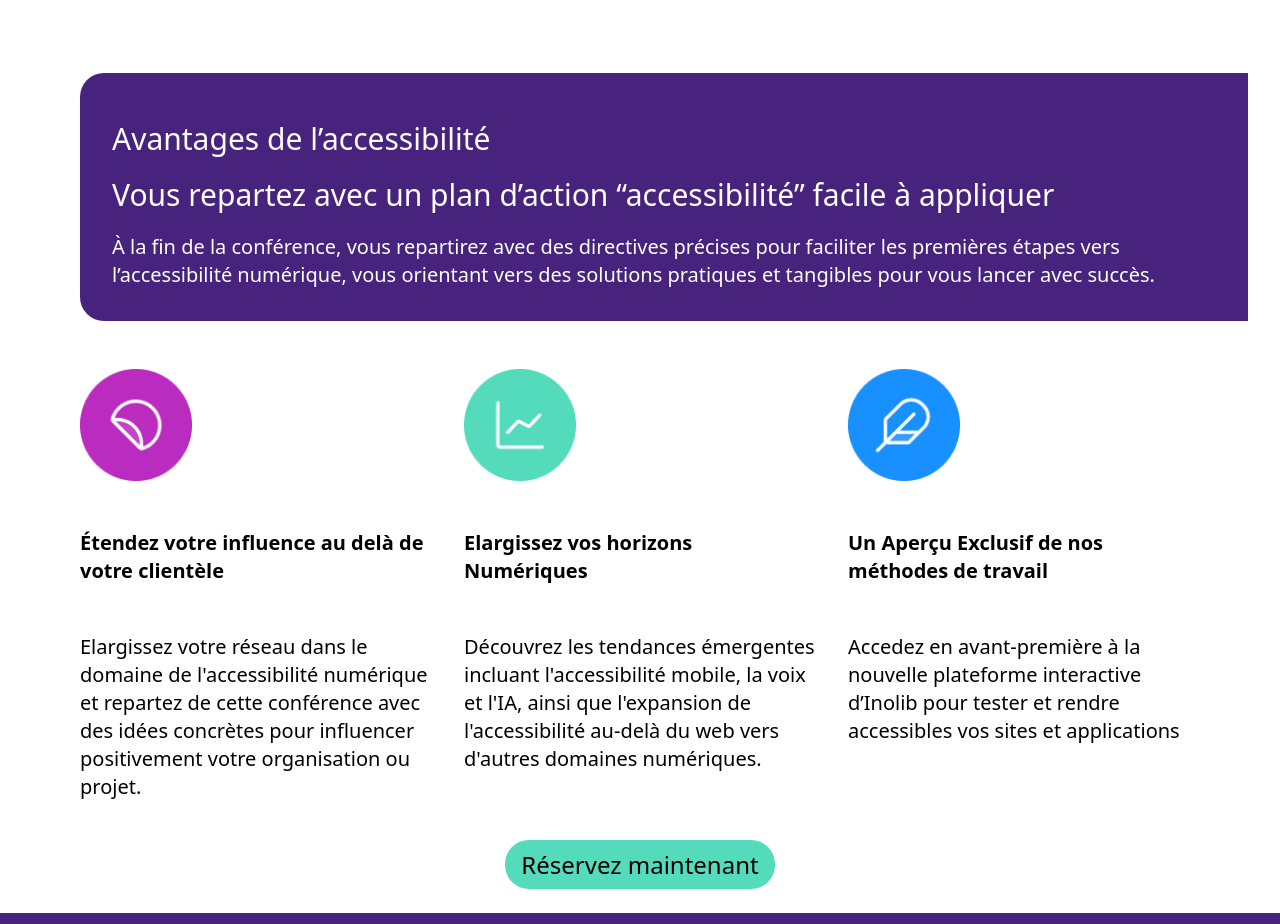
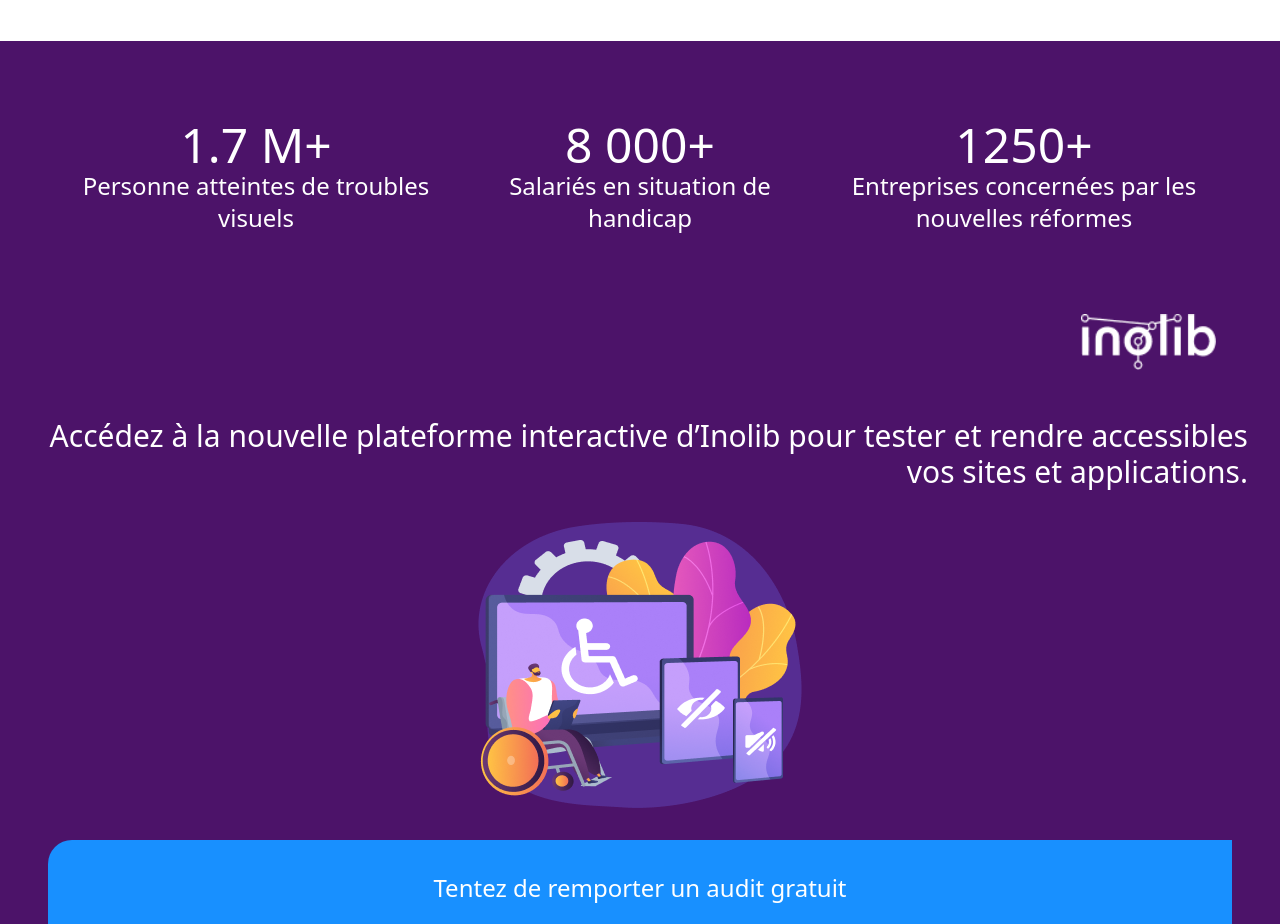
Before and after one commit to inolib/seeph2023, a React (Vite) app: page / in a window 1280 px wide. Shown: the part 2160-3084 px from the top of the page. Built offline with nearby package versions, Linux system fonts and the light colour scheme.

Commit message:
feat: RWD EighthRegion

```diff
--- a/src/components/sections/EighthRegion.tsx
+++ b/src/components/sections/EighthRegion.tsx
@@ -1,5 +1,58 @@
+import { useId } from "react";
+
 import { Landmark } from "../ui/Landmark/Landmark";
 
 export const EighthRegion = () => {
-  return <Landmark landmarkRole="region"></Landmark>;
+  const id = useId();
+
+  return (
+    <Landmark
+      aria-labelledby={id}
+      className="bg-Purple p-8 text-white md:px-8"
+      landmarkRole="region"
+    >
+      <div className="m-12 mb-20 flex flex-col justify-center gap-8 text-2xl md:flex-row">
+        <p className="flex-1 text-center">
+          <span className="text-5xl">1.7 M+</span>
+          <br /> Personne atteintes de troubles visuels
+        </p>
+        <p className="flex-1 text-center">
+          <span className="text-5xl">8 000+</span>
+          <br /> Salariés en situation de handicap
+        </p>
+        <p className="flex-1 text-center">
+          <span className="text-5xl">1250+</span>
+          <br /> Entreprises concernées par les nouvelles réformes
+        </p>
+      </div>
+
+      <img
+        alt=""
+        className="my-12 ml-auto h-14 md:pr-8"
+        src="/logo_inolib2.png"
+      />
+
+      <Landmark.Heading className="my-4 text-right text-3xl md:hidden" id={id}>
+        Vous découvrirez nos méthodes, nos outils de simulation d’accessibilité
+      </Landmark.Heading>
+
+      <Landmark.Heading
+        className="my-4 hidden text-right text-3xl md:block"
+        id={id}
+      >
+        Accédez à la nouvelle plateforme interactive d’Inolib pour tester et
+        rendre accessibles vos sites et applications.
+      </Landmark.Heading>
+
+      <img alt="" className="my-8 mx-auto" src="image_a11y.png" />
+
+      <div className="m-4 rounded-b-3xl rounded-tl-3xl bg-Blue p-4 text-center">
+        <p className="my-4 text-2xl">Tentez de remporter un audit gratuit</p>
+        <p className="text-xl">
+          En prime, un gagnant par tirage au sort pour un audit en accessibilité
+          de votre site web ou application
+        </p>
+      </div>
+    </Landmark>
+  );
 };
--- a/src/routes/root.tsx
+++ b/src/routes/root.tsx
@@ -1,3 +1,4 @@
+import { EighthRegion } from "../components/sections/EighthRegion";
 import { FifthRegion } from "../components/sections/FifthRegion";
 import { FirstRegion } from "../components/sections/FirstRegion";
 import { Footer } from "../components/sections/Footer";
@@ -19,6 +20,8 @@ export const Root = () => {
 
         <SecondRegion />
 
+        <EighthRegion />
+
         <ThirdRegion />
 
         <FourthRegion />
--- a/tailwind.config.cjs
+++ b/tailwind.config.cjs
@@ -14,6 +14,7 @@ module.exports = {
         BlueDark: "#232569",
         Green: "#53dbbb",
         Grey: "#EBEDF0",
+        Purple: "#4C1369",
       },
     },
   },
```
Also changed, not shown: public/image_a11y.png (added).
